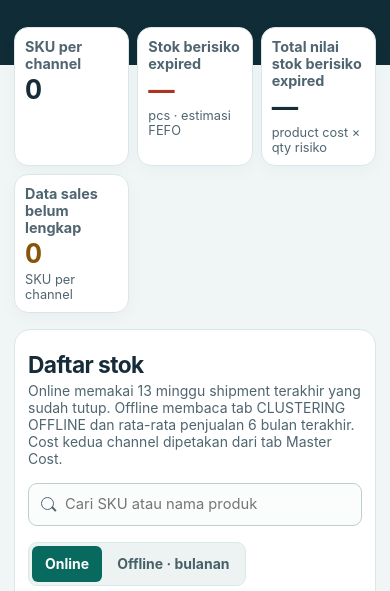
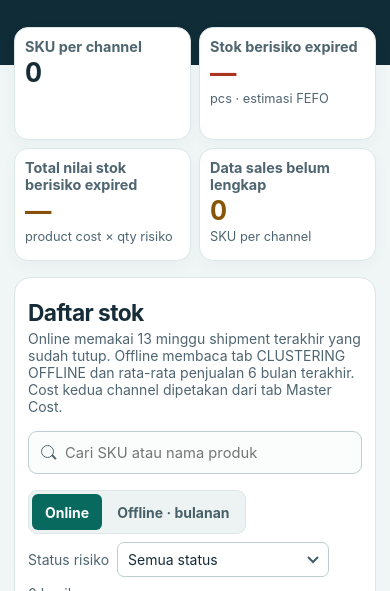
Before and after one commit to khoerulamry0-netizen/oci-indonesia-safelife, a website with bundled scripts: page index.html in a window 390 px wide. Shown: the part 201-792 px from the top of the page. Built offline with nearby package versions, Linux system fonts and the light colour scheme; files whose address does not match are found by name.

Commit message:
Fit dashboard stats for total risk value

```diff
--- a/styles.css
+++ b/styles.css
@@ -18,12 +18,13 @@ body { margin: 0; }
 .demo { color: #d8efea; border: 1px solid #597a7e; border-radius: 20px; padding: 5px 10px; font-size: .875rem; }
 h1 { margin: 32px 0 8px; font-size: clamp(2rem, 4.5vw, 3.25rem); line-height: 1.05; letter-spacing: -.045em; }
 .hero p { margin: 0; color: #bed4d8; line-height: 1.55; }
-.stats { position: relative; margin-top: -48px; display: grid; gap: 16px; grid-template-columns: repeat(3, minmax(0, 1fr)); }
+.stats { position: relative; margin-top: -48px; display: grid; gap: 16px; grid-template-columns: repeat(4, minmax(0, 1fr)); }
 .stat { background: #fff; border: 1px solid var(--border); border-radius: 14px; min-height: 119px; padding: 16px 20px; display: grid; align-content: start; gap: 2px; box-shadow: 0 5px 18px #102c3608; }
 .stat span { font-size: .9rem; color: var(--muted); font-weight: 650; }
 .stat strong { font-size: 2rem; letter-spacing: -.05em; line-height: 1.2; font-variant-numeric: tabular-nums; }
 .stat small { color: var(--muted); font-size: .8rem; }
 .risk-stat strong { color: #aa341f; }
+.risk-value-stat strong { color: #8a4f0b; }
 .missing-stat strong { color: #865507; }
 .inventory { margin-top: 24px; background: #fff; border: 1px solid var(--border); border-radius: 16px; overflow: hidden; }
 .inventory-head, .toolbar { display: flex; justify-content: space-between; align-items: center; gap: 16px; padding: 17px 20px; }
@@ -73,6 +74,7 @@ tbody tr:hover { background: #f8fbfb; }
   .masthead { padding: 14px 0; }
   .hero { padding-bottom: 68px; }
   .stats { gap: 8px; margin-top: -38px; }
+  .stats { grid-template-columns: repeat(2, minmax(0, 1fr)); }
   .stat { padding: 10px; min-height: 113px; }
   .stat strong { font-size: 1.65rem; }
   .inventory { margin-top: 16px; }
```
